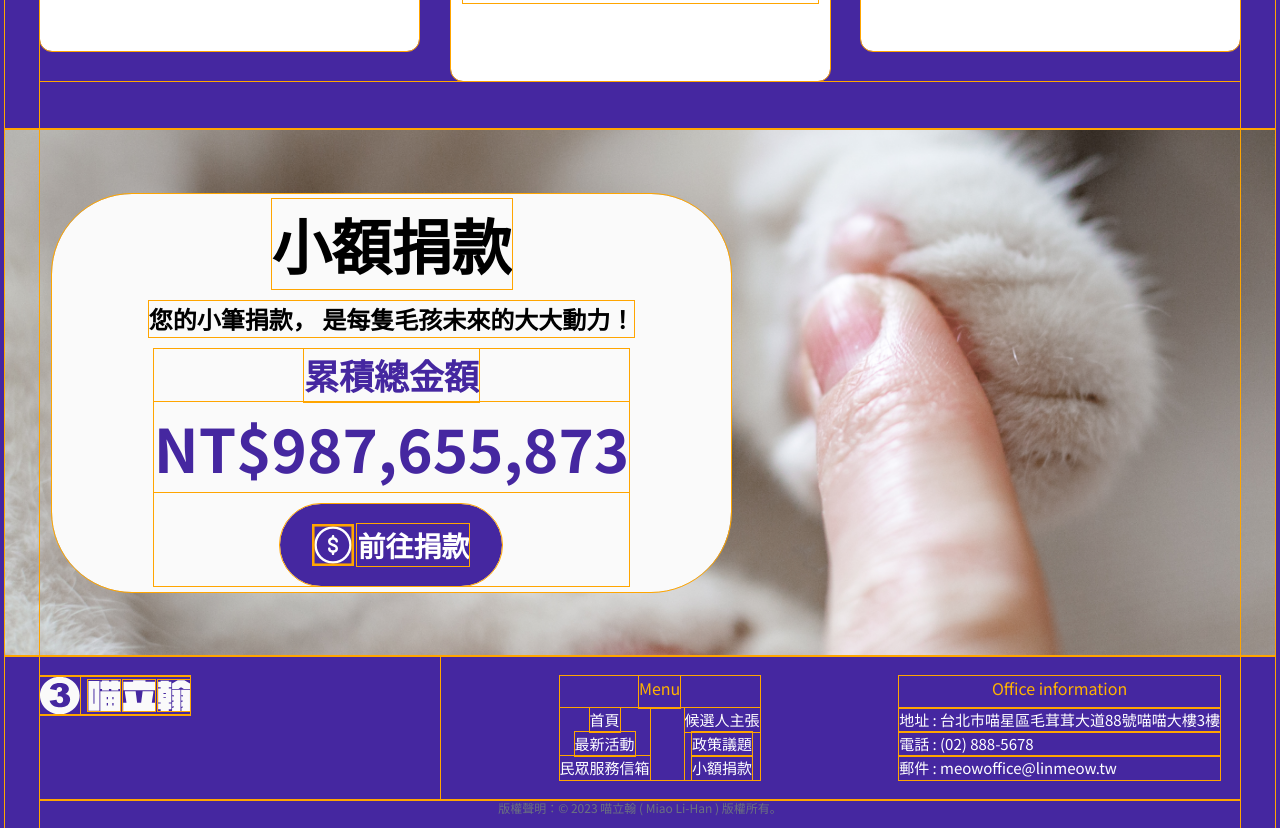
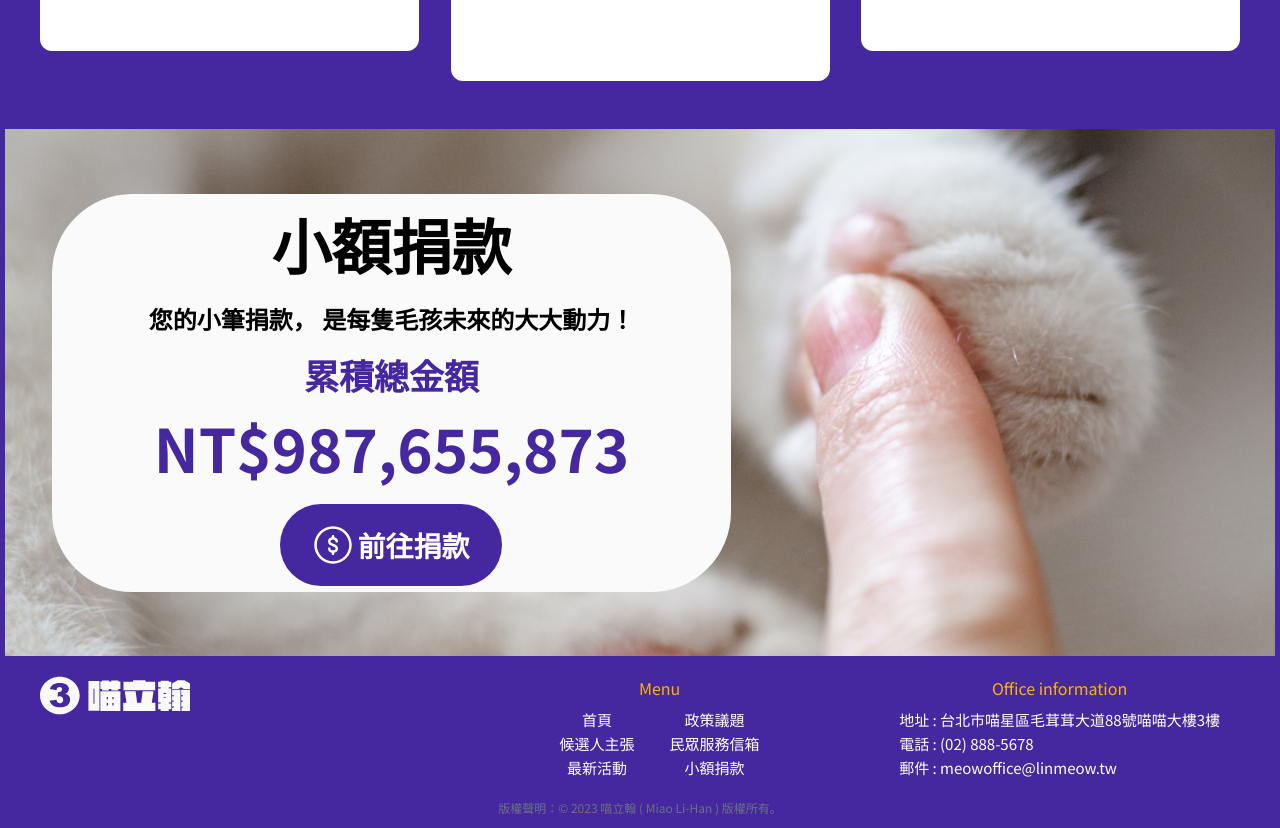
Before and after one commit to rejennylo/theF2E2023, a React (Vite) app: page / in a window 1280 px wide. Shown: the part 2380-3208 px from the top of the page. Built offline with nearby package versions, Linux system fonts and the light colour scheme.

Commit message:
feat: add header and footer scroll to id

```diff
--- a/src/App.jsx
+++ b/src/App.jsx
@@ -1,23 +1,31 @@
 import { activityCards } from './datas';
-import { issueCards } from './datas';
+import { issueCards, menuItems, footerInfos } from './datas';
 import { Activity } from './components/Activity';
 import { Banner } from './components/Banner';
 import { Header } from './components/Header';
 import { Issue } from './components/Issue';
 import { Donate } from './components/Donate';
 import { Footer } from './components/Footer';
-import {Test} from './components/Test_Activity'
 
 function App() {
+  // 捲動到指定位置
+  function scrollToId(id, setMenuIsOpen) {
+    document.getElementById(id).scrollIntoView({
+      behavior: 'smooth',
+      block: 'start',
+      inline: 'center',
+    });
+    setMenuIsOpen(false);
+  }
+
   return (
     <div className="border-x-[5px] md:border-t-[5px]  border-main-purple">
-      <Header />
-      {/* <Test cards={activityCards} /> */}
+      <Header menus={menuItems}  scrollToId={scrollToId}/>
       <Banner />
       <Activity cards={activityCards} />
       <Issue cards={issueCards} />
       <Donate />
-      <Footer />
+      <Footer menus={menuItems} scrollToId={scrollToId} infos={footerInfos} />
     </div>
   );
 }
--- a/src/components/Activity.jsx
+++ b/src/components/Activity.jsx
@@ -109,7 +109,7 @@ const Board = ({ cards, className }) => {
 
 export const Activity = ({ cards }) => {
   return (
-    <div name="activity-wrap" className="bg-medium-gray">
+    <div id="activity" name="activity-wrap" className="bg-medium-gray">
       <div
         name="activity-container"
         className="flex flex-col items-center max-w-[1200px] m-auto"
--- a/src/components/Banner.jsx
+++ b/src/components/Banner.jsx
@@ -10,7 +10,7 @@ import { ReactComponent as EnSloganLg } from '../assets/KEEP-IT-POSSIBLE-lg.svg'
 
 export const Banner = () => {
   return (
-    <div name="banner-wrap" className="bg-medium-gray">
+    <div id="banner" name="banner-wrap" className="bg-medium-gray">
       <div
         name="banner-container"
         className="m-auto max-w-[1200px] px-4 py-[20px] lg:py-[150px] relative"
--- a/src/components/Donate.jsx
+++ b/src/components/Donate.jsx
@@ -136,6 +136,7 @@ export const Donate = () => {
 
   return (
     <div
+      id="donate"
       name="donate-wrap"
       className="bg-[url(../src/assets/bg-donate.png)] bg-center bg-cover"
     >
--- a/src/components/Footer.jsx
+++ b/src/components/Footer.jsx
@@ -1,21 +1,6 @@
 import { ReactComponent as LogoGray } from '../assets/icons/Logo-gray.svg';
 
-const menus = [
-  '首頁',
-  '最新活動',
-  '民眾服務信箱',
-  '候選人主張',
-  '政策議題',
-  '小額捐款',
-];
-
-const infos = [
-  '地址 : 台北市喵星區毛茸茸大道88號喵喵大樓3樓',
-  '電話 : (02) 888-5678',
-  '郵件 : meowoffice@linmeow.tw',
-];
-
-export const Footer = () => {
+export const Footer = ({ menus, infos, scrollToId }) => {
   return (
     <div name="footer-wrap" className="bg-main-purple">
       <div name="footer-container" className="m-auto max-w-[1200px]">
@@ -29,8 +14,8 @@ export const Footer = () => {
               <ul className="flex flex-col items-center">
                 {menus.slice(0, 3).map((item, i) => {
                   return (
-                    <li key={i}>
-                      <p className="text-white leading-6">{item}</p>
+                    <li key={i} onClick={() => scrollToId(item.id)}>
+                      <p className="text-white leading-6">{item.text}</p>
                     </li>
                   );
                 })}
@@ -38,16 +23,18 @@ export const Footer = () => {
               <ul className="flex flex-col items-center">
                 {menus.slice(3, 6).map((item, i) => {
                   return (
-                    <li key={i}>
-                      <p className="text-white leading-6">{item}</p>
+                    <li key={i} onClick={() => scrollToId(item.id)}>
+                      <p className="text-white leading-6">{item.text}</p>
                     </li>
                   );
                 })}
               </ul>
             </div>
           </div>
-          <div name="info" className='my-5 mx-5'>
-            <span className="text-secondary-yellow block text-center pb-2">Office information</span>
+          <div name="info" className="my-5 mx-5">
+            <span className="text-secondary-yellow block text-center pb-2">
+              Office information
+            </span>
             <ul>
               {infos.map((item, i) => {
                 return (
--- a/src/components/Header.jsx
+++ b/src/components/Header.jsx
@@ -8,15 +8,7 @@ import { ReactComponent as Close } from '../assets/icons/close.svg';
 import { ReactComponent as Coin } from '../assets/icons/coin.svg';
 import { useState } from 'react';
 
-export const Header = () => {
-  const menuItems = [
-    { text: '候選人主張', style: 'text' },
-    { text: '最新活動', style: 'text' },
-    { text: '政策議題', style: 'text' },
-    { text: '民眾服務信箱', style: 'text' },
-    { text: '小額捐款', style: 'button' },
-  ];
-
+export const Header = ({ menus, scrollToId }) => {
   const [menuIsOpen, setMenuIsOpen] = useState(false);
 
   const handleMenuClick = (e) => {
@@ -26,7 +18,7 @@ export const Header = () => {
 
   return (
     <>
-      <div name="header-wrap">
+      <div id="home" name="header-wrap">
         <div
           name="phone-top-area"
           className="md:hidden bg-main-purple flex items-center justify-between w-full pt-[24px] pr-[30px] pb-[15px] pl-[50px] relative z-[1000]"
@@ -53,10 +45,11 @@ export const Header = () => {
             </h1>
             <Vector className="lg:hidden" onClick={handleMenuClick} />
             <ul name="menu-lg-wrap" className="hidden lg:flex">
-              {menuItems.map((item, i) => {
+              {menus.slice(1, 6).map((item, i) => {
                 return item.style === 'text' ? (
                   <li
                     key={i}
+                    onClick={() => scrollToId(item.id)}
                     className={`flex items-center hover:border-b-2 hover:border-main-purple ${
                       i !== 0 ? 'ml-8' : ''
                     }`}
@@ -66,7 +59,7 @@ export const Header = () => {
                     </a>
                   </li>
                 ) : (
-                  <li key={i}>
+                  <li key={i} onClick={() => scrollToId(item.id)}>
                     <a
                       href="#"
                       className="flex items-center justify-center gap-1 w-[160px] bg-main-purple rounded-full ml-8"
@@ -99,15 +92,22 @@ export const Header = () => {
               name="menu-items"
               className="flex flex-col items-end py-3 px-[14px]"
             >
-              {menuItems.map((item, i) => {
+              {menus.slice(1, 6).map((item, i) => {
                 return item.style === 'text' ? (
-                  <li key={i} className="mb-8">
+                  <li
+                    key={i}
+                    className="mb-8"
+                    onClick={() => scrollToId(item.id, setMenuIsOpen)}
+                  >
                     <a href="#" className="text-xl font-bold text-light-gray">
                       {item.text}
                     </a>
                   </li>
                 ) : (
-                  <li key={i}>
+                  <li
+                    key={i}
+                    onClick={() => scrollToId(item.id, setMenuIsOpen)}
+                  >
                     <a
                       href="#"
                       className="flex items-center justify-center gap-1 w-[160px] bg-light-gray rounded-full"
--- a/src/components/Issue.jsx
+++ b/src/components/Issue.jsx
@@ -25,7 +25,7 @@ const Card = ({ card, cardClass }) => {
 
 export const Issue = ({ cards }) => {
   return (
-    <div name="issue-wrap" className="bg-main-purple">
+    <div id="issue" name="issue-wrap" className="bg-main-purple">
       <div
         name="issue-container"
         className="m-auto max-w-[1200px] flex flex-col items-center"
--- a/src/datas.jsx
+++ b/src/datas.jsx
@@ -62,3 +62,18 @@ export const donateDatas = [
   { title: '貓星人大使', number: '6000', peopleAmount: '2000' },
   { title: '貓星人之友', number: '60000', peopleAmount: '9957' },
 ];
+
+export const menuItems = [
+  { id: 'home', text: '首頁', style: 'text' },
+  { id: 'banner', text: '候選人主張', style: 'text' },
+  { id: 'activity', text: '最新活動', style: 'text' },
+  { id: 'issue', text: '政策議題', style: 'text' },
+  { id: 'service', text: '民眾服務信箱', style: 'text' },
+  { id: 'donate', text: '小額捐款', style: 'button' },
+];
+
+export const footerInfos = [
+  '地址 : 台北市喵星區毛茸茸大道88號喵喵大樓3樓',
+  '電話 : (02) 888-5678',
+  '郵件 : meowoffice@linmeow.tw',
+];
--- a/src/index.css
+++ b/src/index.css
@@ -41,7 +41,7 @@
 }
 
 * {
-  outline: solid 1px orange;
+  /* outline: solid 1px orange; */
 }
 
 .swiper-pagination-bullet {
```
Also changed, not shown: 1 other file (tests, documents, lock files or other folders).
